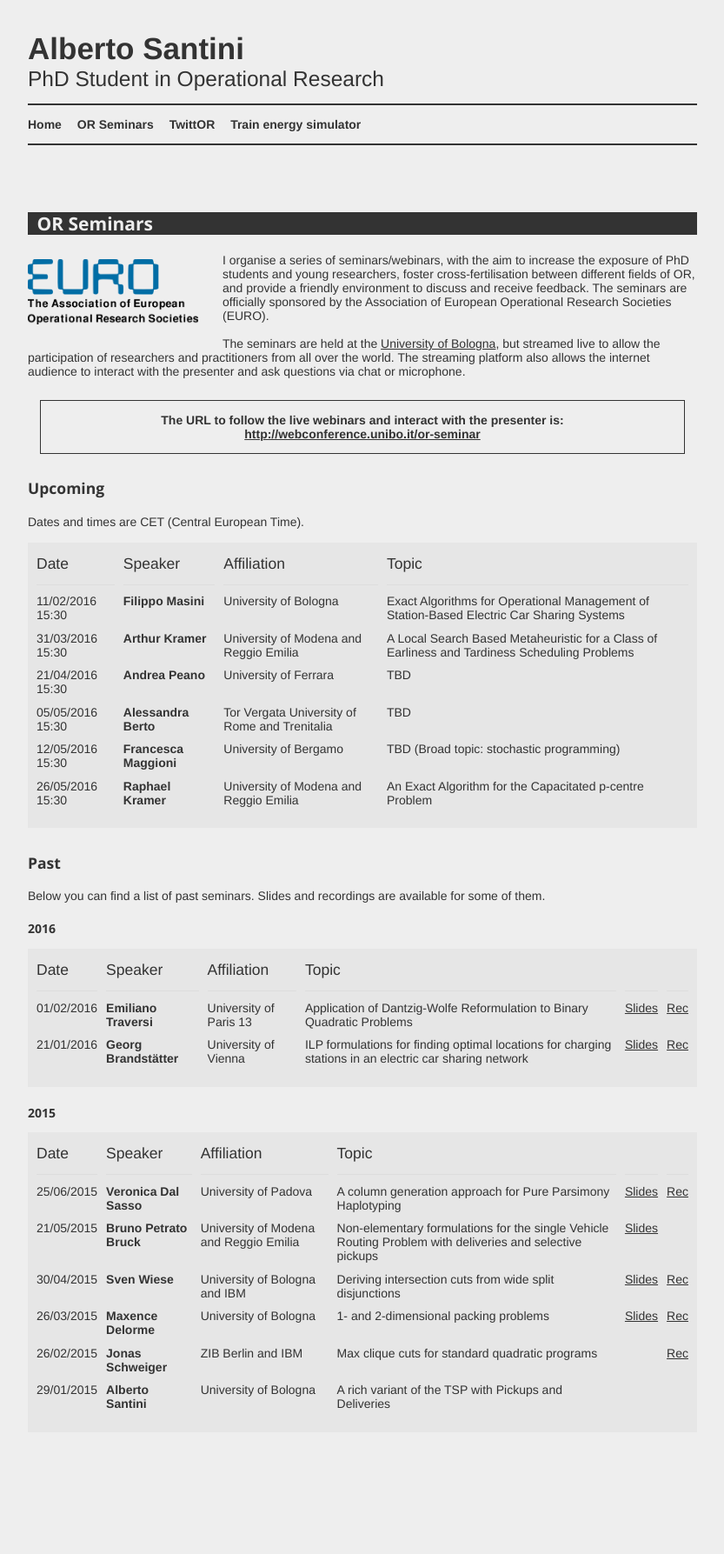
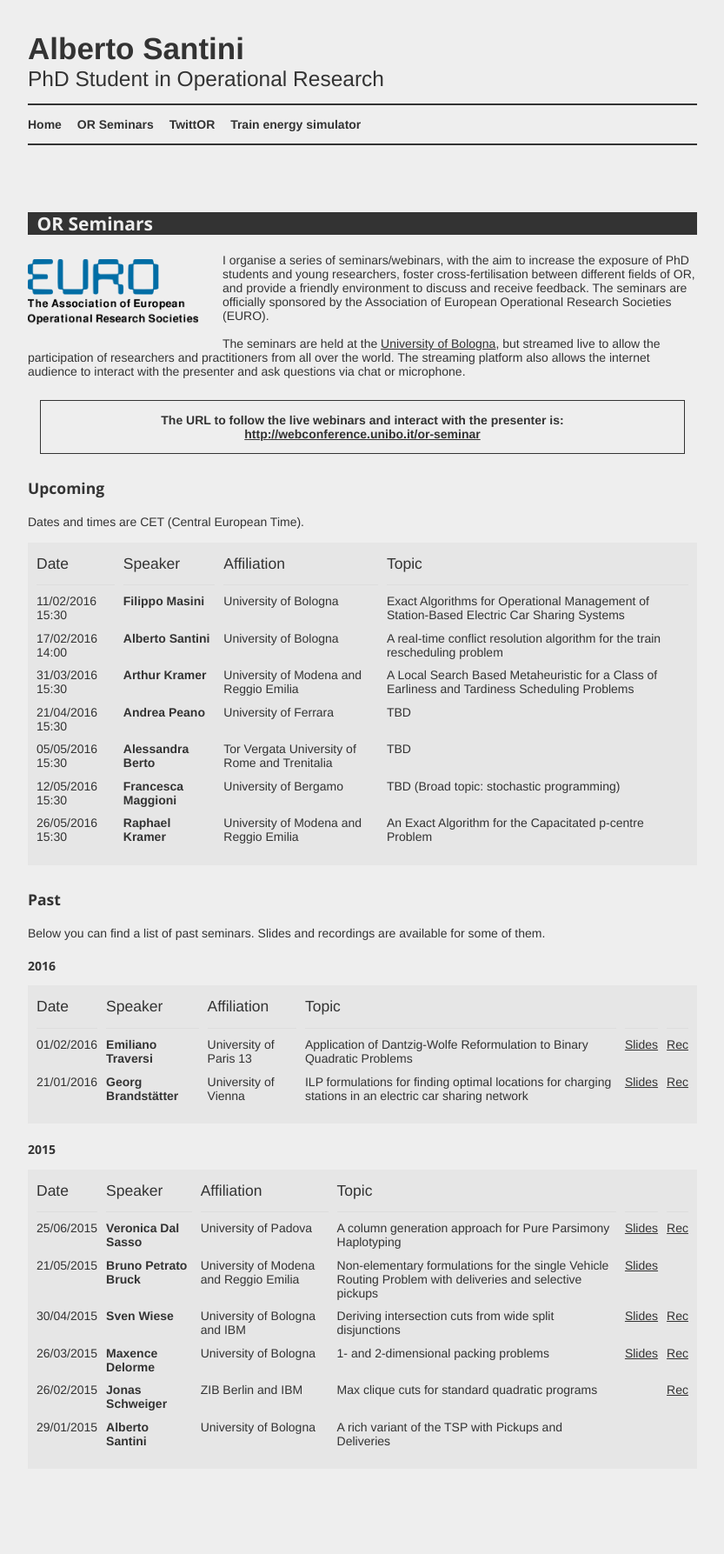
Before and after one commit to alberto-santini/alberto-santini.github.io, a Jekyll site: the page built from seminars/index.md, in a window 1280 px wide. Shown: the whole page at 87% size, without its empty margins (223-1056 px from the left). Built offline with Jekyll 4.4.1, drawn with Linux system fonts in a browser that asks for light colours; before the commit the page ends 1745 px from its top, so only the background shows below that.

Commit message:
Added my own talk

```diff
--- a/seminars/index.md
+++ b/seminars/index.md
@@ -26,6 +26,7 @@
 Date | Speaker | Affiliation | Topic
 :----|:--------|:------------|:------
 11/02/2016 15:30 | **Filippo Masini** | University of Bologna | Exact Algorithms for Operational Management of Station-Based Electric Car Sharing Systems
+17/02/2016 14:00 | **Alberto Santini** | University of Bologna | A real-time conflict resolution algorithm for the train rescheduling problem
 31/03/2016 15:30 | **Arthur Kramer** | University of Modena and Reggio Emilia | A Local Search Based Metaheuristic for a Class of Earliness and Tardiness Scheduling Problems
 21/04/2016 15:30 | **Andrea Peano** | University of Ferrara | TBD
 05/05/2016 15:30 | **Alessandra Berto** | Tor Vergata University of Rome and Trenitalia | TBD
```
